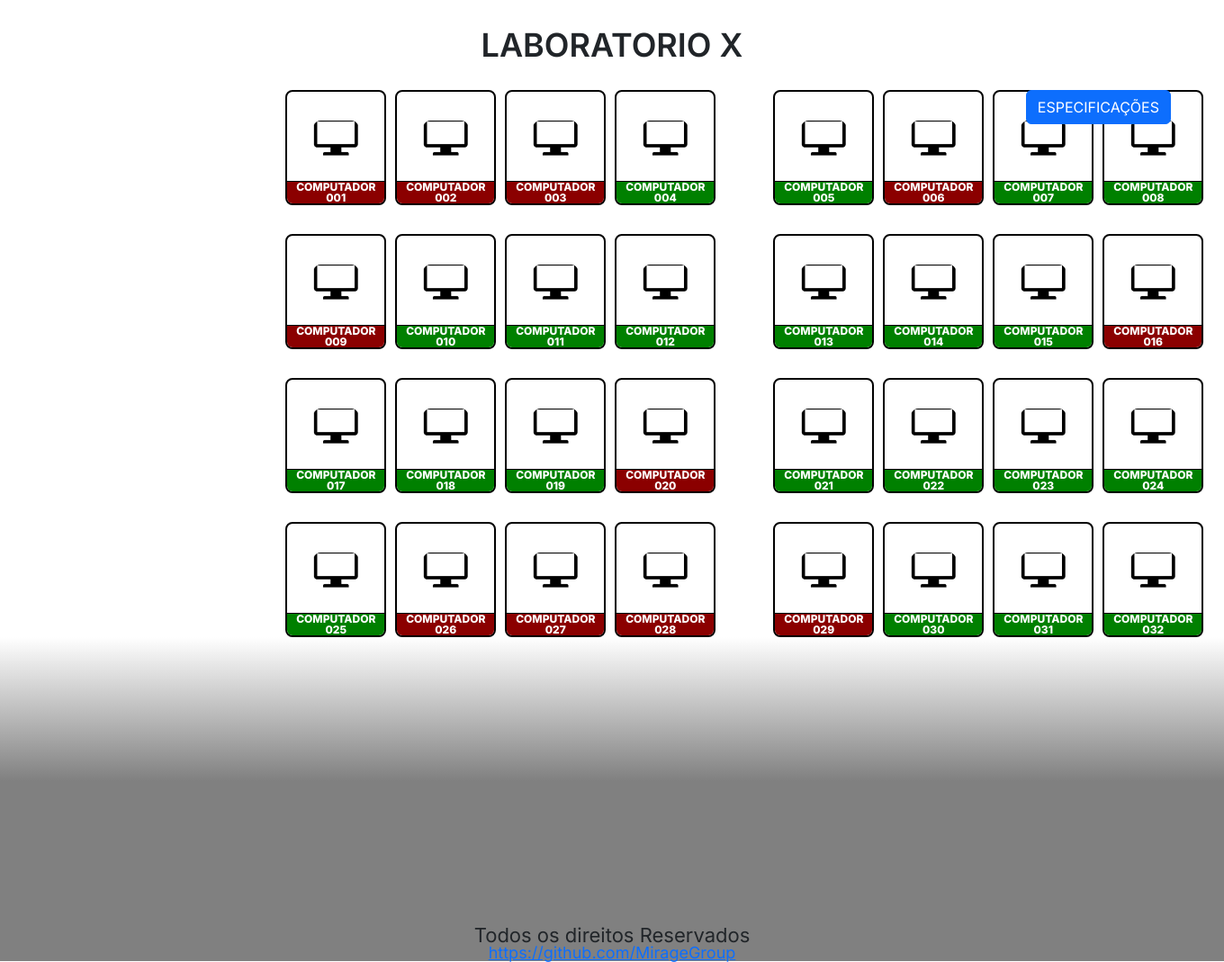
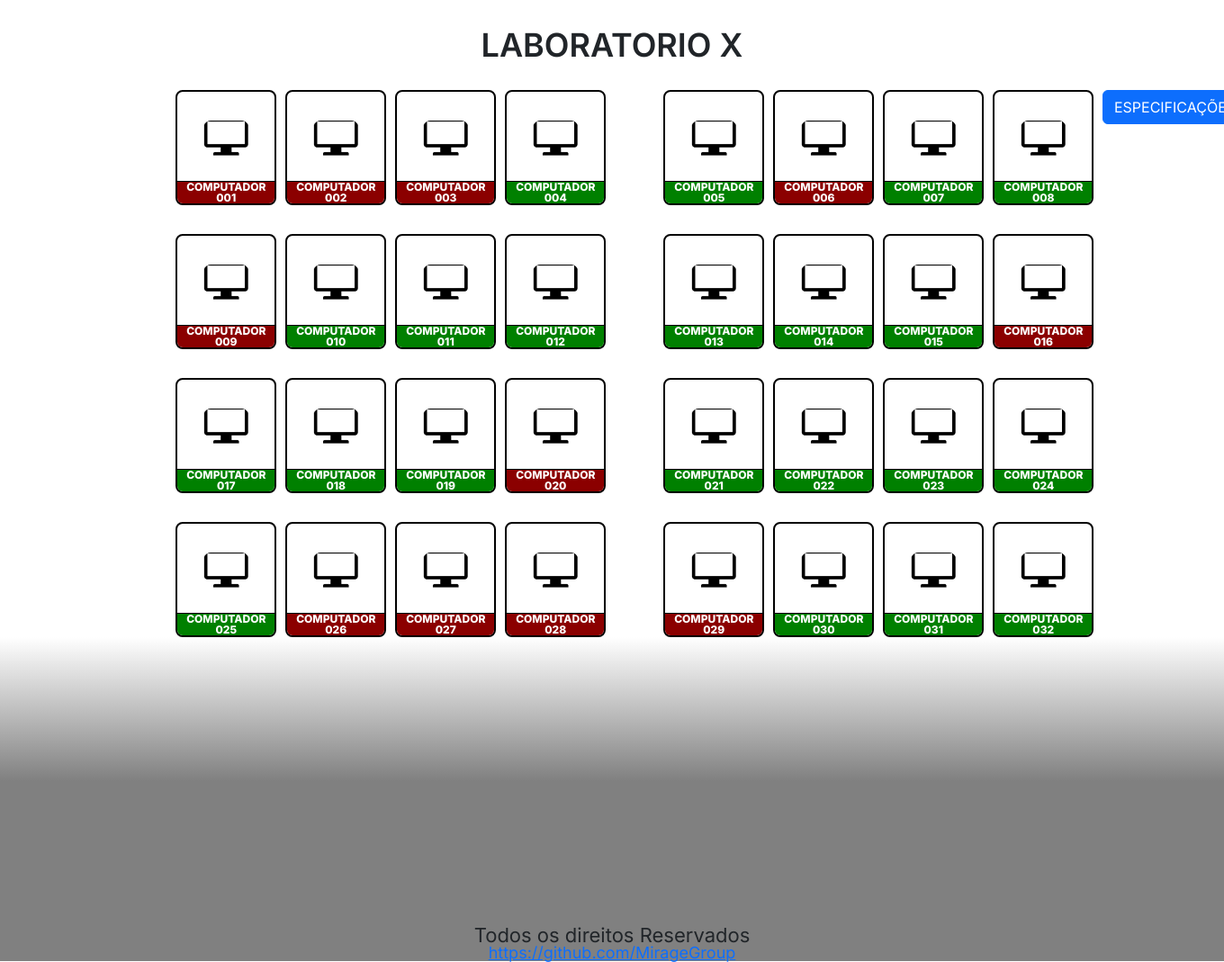
Before and after one commit to MirageGroup/API_MirageGroup, a Flask app: page /lab in a window 1360 px wide; the page is wider, and only the part inside the window is pictured. Shown: the part 122-1191 px from the top of that part at 90% size. Run offline with Flask 2, Linux system fonts and the light colour scheme.

Commit message:
arrumando margens

```diff
--- a/static/css/main.css
+++ b/static/css/main.css
@@ -180,19 +180,19 @@
 }
 .container_layout{
     display: grid;
-    width: 70%;
+    width: 90%;
     grid-template-columns: 1fr 1fr;
     grid-template-rows: repeat(4,1fr);
     grid-column-gap: 4em;
     row-gap: 2em;
-    margin-left: 3em;
+
 }
 #fileira_2, #fileira_4 ,#fileira_6 , #fileira_8{
     grid-column: 2;
 }
 .lab_inferior{
     display: flex;
-    justify-content: space-between;
+    justify-content: center;
     align-items: flex-start;
     margin-left: 19.8%;
 }
```
